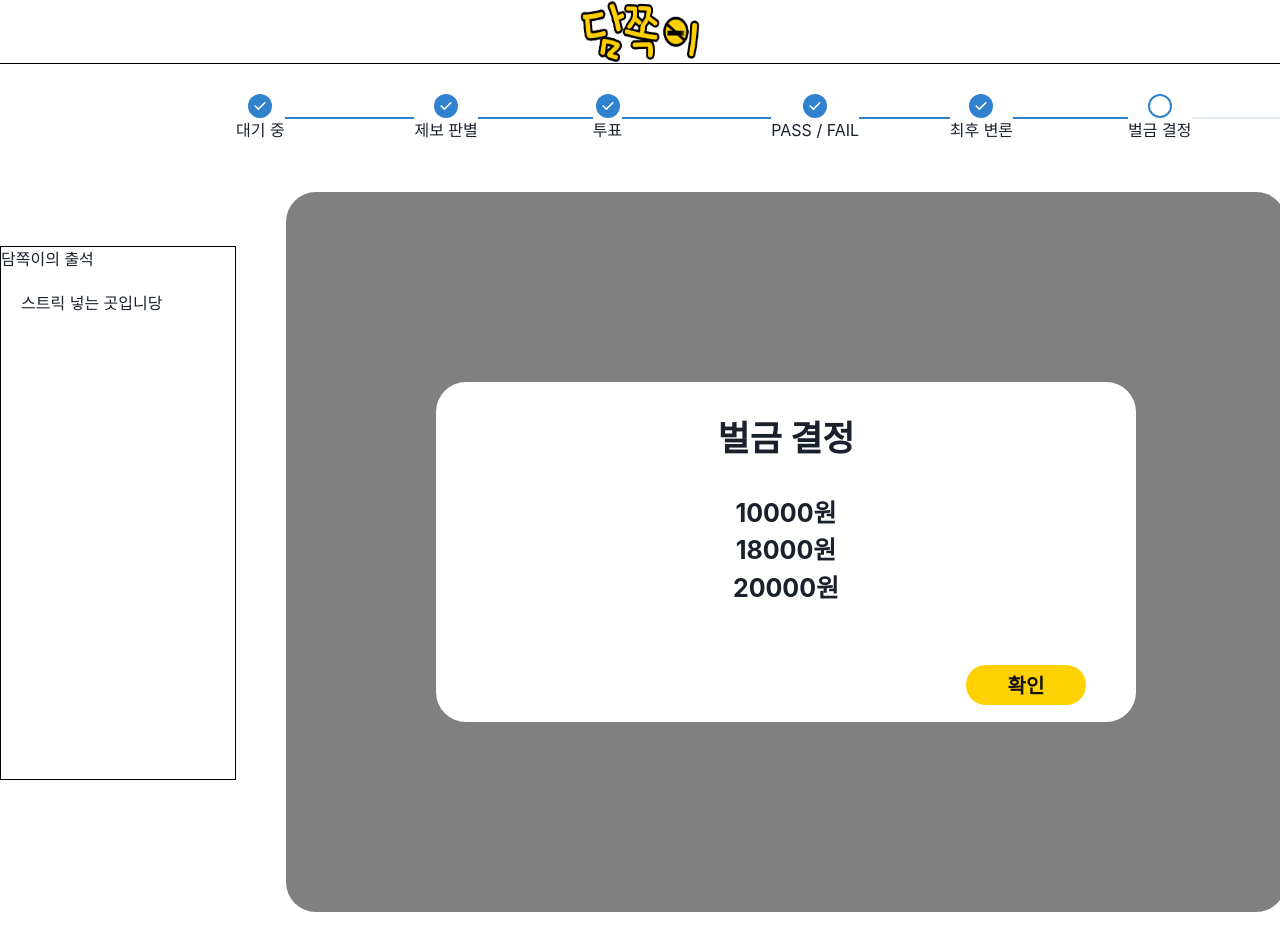
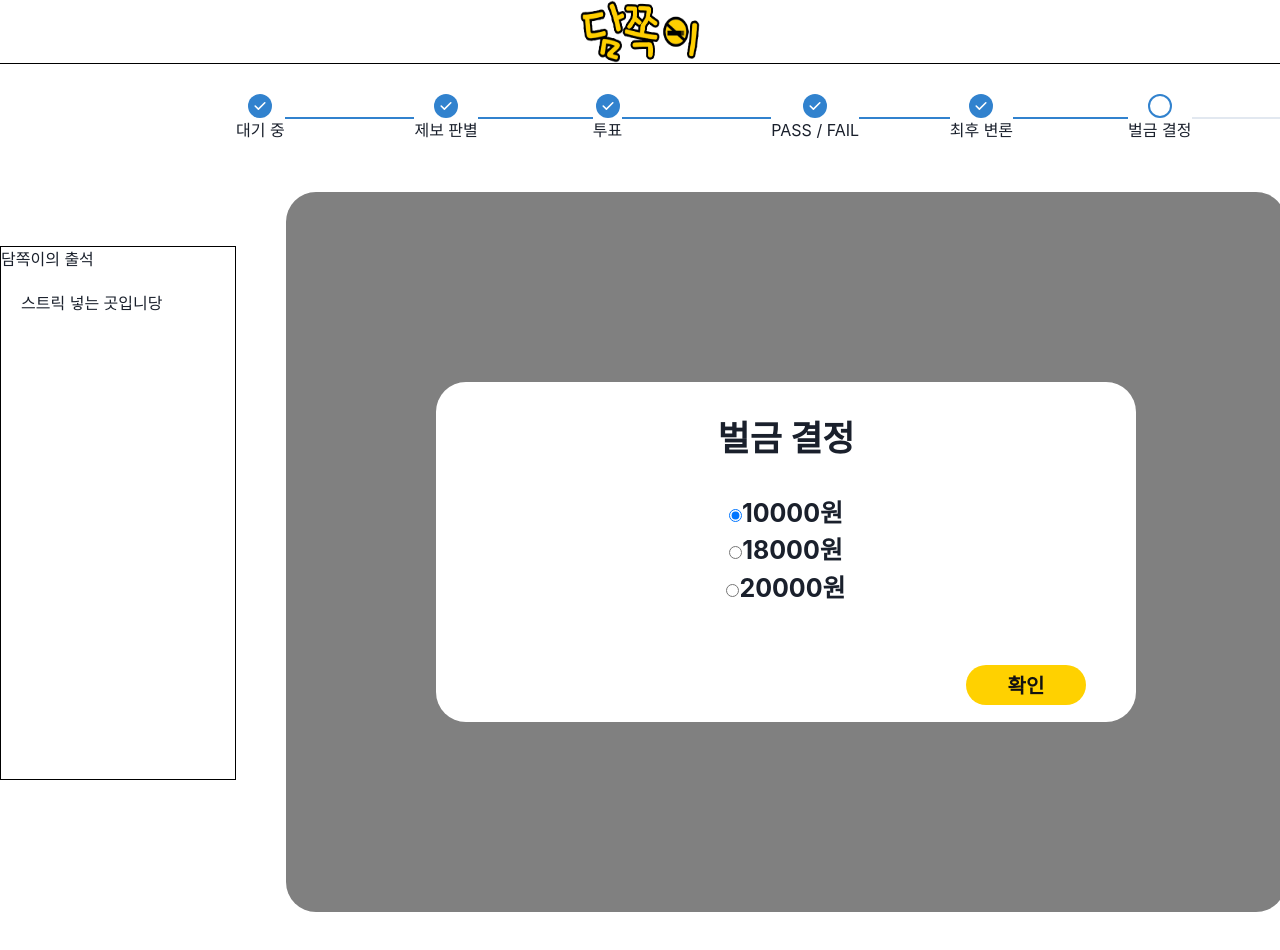
Before and after one commit to damjjok/damjjok, a React (Create React App) app in the folder client/: page /truth-room in a window 1280 px wide. Shown: the top 950 px of the page. Built offline with nearby package versions, Linux system fonts and the light colour scheme.

Commit message:
Feat: 벌금 선택 시 변수에 저장 로직 작성

```diff
--- a/client/src/pages/truth-room/middle-component/center-component/main-frame-component/step-frame/fine-decision/decide/input/vote/FineItemComponent.js
+++ b/client/src/pages/truth-room/middle-component/center-component/main-frame-component/step-frame/fine-decision/decide/input/vote/FineItemComponent.js
@@ -1,11 +1,18 @@
 import { Text } from "@chakra-ui/react";
 import React from "react";
 
-function FineItemComponent({ fine }) {
+function FineItemComponent({ fine, onFineChange, isSelected }) {
     // fine: 벌금 항목 중 하나
     // 벌금 투표 항목에 쓰일 컴포넌트
     return (
         <div>
+            <input
+                type="radio"
+                name="fine"
+                value={fine}
+                onChange={() => onFineChange(fine)}
+                checked={isSelected}
+            />
             <Text as="b" fontSize={"25px"}>
                 {fine}원
             </Text>
--- a/client/src/pages/truth-room/middle-component/center-component/main-frame-component/step-frame/fine-decision/decide/input/vote/VoteComponent.js
+++ b/client/src/pages/truth-room/middle-component/center-component/main-frame-component/step-frame/fine-decision/decide/input/vote/VoteComponent.js
@@ -1,5 +1,5 @@
 import { Text } from "@chakra-ui/react";
-import React from "react";
+import React, { useState } from "react";
 import ConfirmButtonComponent from "../../../ConfirmButtonComponent";
 import { useRecoilValue } from "recoil";
 import { inputFineListState } from "contexts/TruthRoom";
@@ -7,6 +7,11 @@ import FineItemComponent from "./FineItemComponent";
 
 function VoteComponent(props) {
     const inputFineList = useRecoilValue(inputFineListState);
+    const [selectedFine, setSelectedFine] = useState(inputFineList[0]);
+
+    const handleFineChange = (fine) => {
+        setSelectedFine(fine); // 선택된 벌금 업데이트
+    };
 
     return (
         <div style={{ textAlign: "center" }}>
@@ -22,7 +27,11 @@ function VoteComponent(props) {
                     }}
                 >
                     {inputFineList.map((fine) => (
-                        <FineItemComponent fine={fine} />
+                        <FineItemComponent
+                            fine={fine}
+                            onFineChange={handleFineChange}
+                            isSelected={selectedFine === fine}
+                        />
                     ))}
                 </div>
                 <ConfirmButtonComponent margin={50} />
```
